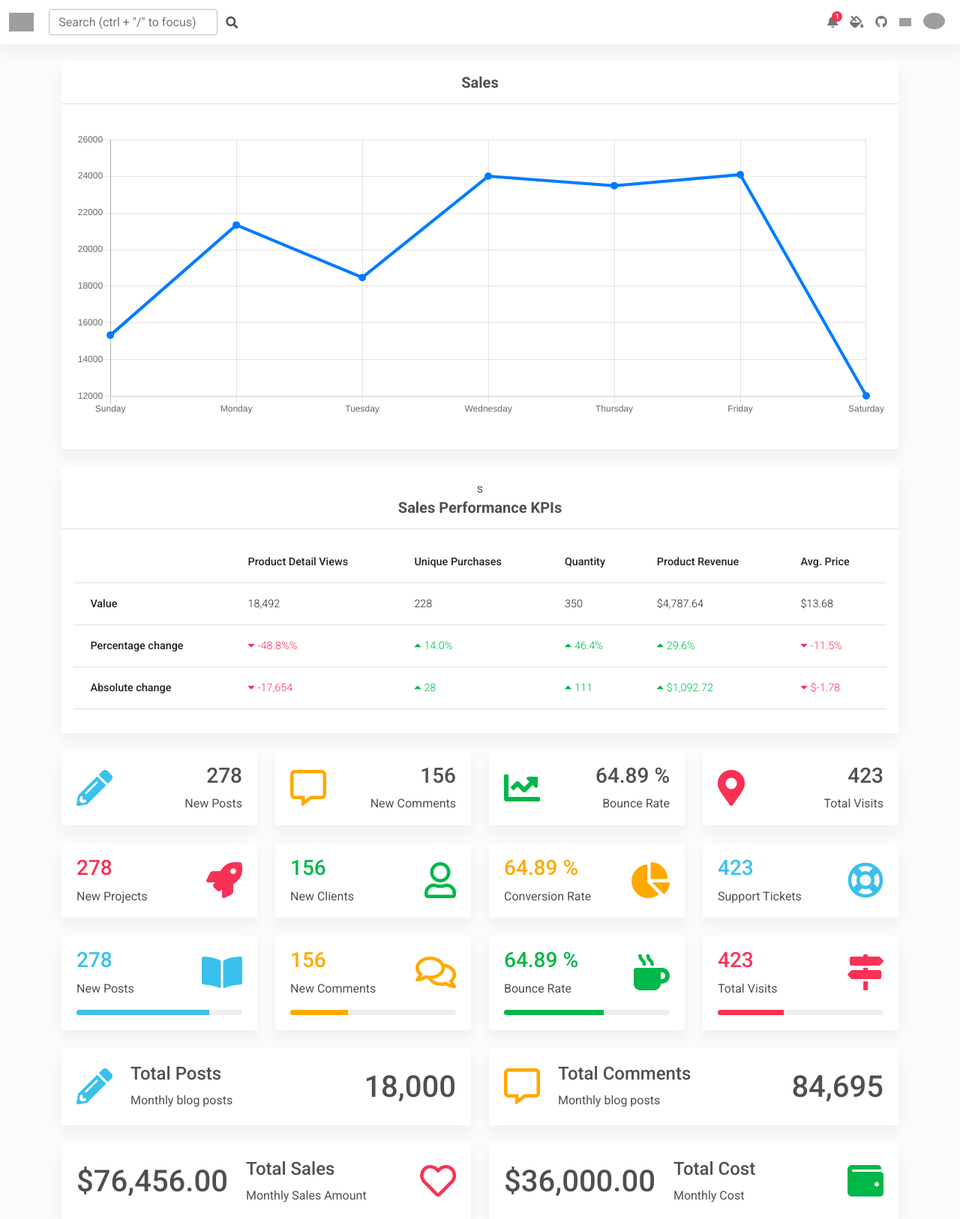
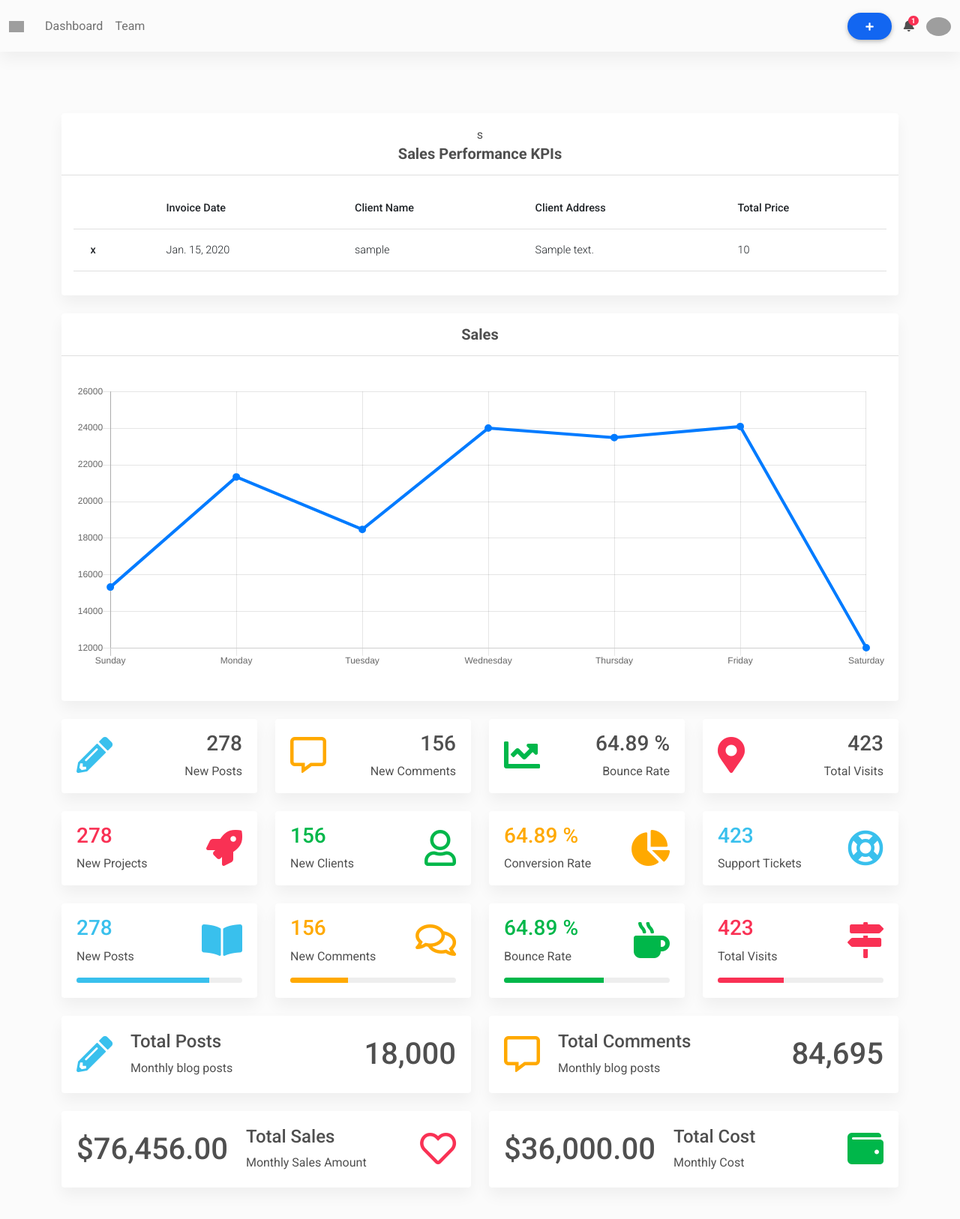
Before and after one commit to derekonyia/sleepy-accountant, a Django app: page /dashboard/ in a window 1280 px wide. Shown: the top 1626 px of the page at 75% size. After the commit the page ends 1560 px from the top, so only its background shows below. Run offline with Django 4.2, Linux system fonts and the light colour scheme; tables that the repository leaves empty hold one stand-in row (values such as "Sample post"); some libraries are stand-ins or nearby versions; grey boxes are pictures that could not be loaded.

Commit message:
fixed templates to view invoices and created a detailed view of invoice

```diff
--- a/accountant/urls.py
+++ b/accountant/urls.py
@@ -15,9 +15,10 @@ Including another URLconf
 """
 from django.contrib import admin
 from django.urls import path
-from users.views import dashboard_view
+from invoice.views import dashboard_view, invoice_detail_view
 
 urlpatterns = [
     path('admin/', admin.site.urls),
     path('dashboard/', dashboard_view, name='dashboard view'),
+    path('invoice/<int:id>',invoice_detail_view, name='invoice_detail_view' ),
 ]
--- a/users/templates/dashboard.html
+++ b/invoice/templates/dashboard.html
@@ -5,19 +5,6 @@
 		<!--Main layout-->
 	  <main style="margin-top: 58px">
 	    <div class="container pt-4">
-	      <!-- Section: Main chart -->
-	      <section class="mb-4">
-	        <div class="card">
-	          <div class="card-header py-3">
-	            <h5 class="mb-0 text-center"><strong>Sales</strong></h5>
-	          </div>
-	          <div class="card-body">
-	            <canvas class="my-4 w-100" id="myChart" height="380"></canvas>
-	          </div>
-	        </div>
-	      </section>
-	      <!-- Section: Main chart -->
-
 	    <!--Section: Sales Performance KPIs-->
 	      <section class="mb-4">
 	        <div class="card">
@@ -32,78 +19,22 @@
 	                <thead>
 	                  <tr>
 	                    <th scope="col"></th>
-	                    <th scope="col">Product Detail Views</th>
-	                    <th scope="col">Unique Purchases</th>
-	                    <th scope="col">Quantity</th>
-	                    <th scope="col">Product Revenue</th>
-	                    <th scope="col">Avg. Price</th>
+	                    <th scope="col">Invoice Date</th>
+	                    <th scope="col">Client Name</th>
+	                    <th scope="col">Client Address</th>
+	                    <th scope="col">Total Price</th>
 	                  </tr>
 	                </thead>
 	                <tbody>
+	                	{% for invoice in all_invoice %}
 	                  <tr>
-	                    <th scope="row">Value</th>
-	                    <td>18,492</td>
-	                    <td>228</td>
-	                    <td>350</td>
-	                    <td>$4,787.64</td>
-	                    <td>$13.68</td>
+	                    <th scope="row">{{ invoice.i_hash }}</th>
+	                    <td>{{ invoice.issue_date }}</td>
+	                    <td>{{ invoice.client.username }}</td>
+	                    <td>{{ invoice.client.address }}</td>
+	                    <td>{{ invoice.total }}</td>
 	                  </tr>
-	                  <tr>
-	                    <th scope="row">Percentage change</th>
-	                    <td>
-	                      <span class="text-danger">
-	                        <i class="fas fa-caret-down me-1"></i><span>-48.8%%</span>
-	                      </span>
-	                    </td>
-	                    <td>
-	                      <span class="text-success">
-	                        <i class="fas fa-caret-up me-1"></i><span>14.0%</span>
-	                      </span>
-	                    </td>
-	                    <td>
-	                      <span class="text-success">
-	                        <i class="fas fa-caret-up me-1"></i><span>46.4%</span>
-	                      </span>
-	                    </td>
-	                    <td>
-	                      <span class="text-success">
-	                        <i class="fas fa-caret-up me-1"></i><span>29.6%</span>
-	                      </span>
-	                    </td>
-	                    <td>
-	                      <span class="text-danger">
-	                        <i class="fas fa-caret-down me-1"></i><span>-11.5%</span>
-	                      </span>
-	                    </td>
-	                  </tr>
-	                  <tr>
-	                    <th scope="row">Absolute change</th>
-	                    <td>
-	                      <span class="text-danger">
-	                        <i class="fas fa-caret-down me-1"></i><span>-17,654</span>
-	                      </span>
-	                    </td>
-	                    <td>
-	                      <span class="text-success">
-	                        <i class="fas fa-caret-up me-1"></i><span>28</span>
-	                      </span>
-	                    </td>
-	                    <td>
-	                      <span class="text-success">
-	                        <i class="fas fa-caret-up me-1"></i><span>111</span>
-	                      </span>
-	                    </td>
-	                    <td>
-	                      <span class="text-success">
-	                        <i class="fas fa-caret-up me-1"></i><span>$1,092.72</span>
-	                      </span>
-	                    </td>
-	                    <td>
-	                      <span class="text-danger">
-	                        <i class="fas fa-caret-down me-1"></i><span>$-1.78</span>
-	                      </span>
-	                    </td>
-	                  </tr>
+	                  	{% endfor %}
 	                </tbody>
 	              </table>
 	            </div>
@@ -111,6 +42,20 @@
 	        </div>
 	      </section>
 	      <!--Section: Sales Performance KPIs-->
+	      <!-- Section: Main chart -->
+	      <section class="mb-4">
+	        <div class="card">
+	          <div class="card-header py-3">
+	            <h5 class="mb-0 text-center"><strong>Sales</strong></h5>
+	          </div>
+	          <div class="card-body">
+	            <canvas class="my-4 w-100" id="myChart" height="380"></canvas>
+	          </div>
+	        </div>
+	      </section>
+	      <!-- Section: Main chart -->
+
+
 
 	      <!--Section: Minimal statistics cards-->
 	      <section>
--- a/invoice/views.py
+++ b/invoice/views.py
@@ -1,3 +1,28 @@
 from django.shortcuts import render
+from .models import Invoice, InvoiceDetail
 
 # Create your views here.
+
+def dashboard_view(request):
+	invoice = Invoice.objects.all() # change this to only return invoice issued and owned by user
+	context = {
+			'all_invoice' : invoice,
+	}
+	return render(request, 'dashboard.html', context)
+
+def invoice_detail_view(request, id):
+	invoice = Invoice.objects.get(pk=id)
+	invoice_details = invoice.invoicedetail_set.all()
+	print(invoice_details[0].description)
+	subtotal = 0
+	tax = invoice.tax
+	for val in invoice_details:
+		subtotal += val.amount
+	total = subtotal + tax
+	context ={
+		'invoice':invoice,
+		'invoice_details':invoice_details,
+		'subtotal': subtotal,
+		'total': total,
+	}
+	return render(request, 'invoice_detail_view.html', context)
--- a/templates/base.html
+++ b/templates/base.html
@@ -7,7 +7,7 @@
   <meta charset="UTF-8" />
   <meta name="viewport" content="width=device-width, initial-scale=1, shrink-to-fit=no" />
   <meta http-equiv="x-ua-compatible" content="ie=edge" />
-  <title>Material Design for Bootstrap</title>
+  <title>Sleepy Accountant</title>
   <!-- Font Awesome -->
   <link rel="stylesheet" href="https://use.fontawesome.com/releases/v5.11.2/css/all.css" />
   <!-- Google Fonts Roboto -->
@@ -28,115 +28,119 @@
     <!-- Sidebar -->
 
     <!-- Navbar -->
-    <nav id="main-navbar" class="navbar navbar-expand-lg navbar-light bg-white fixed-top">
+    <nav class="navbar navbar-expand-lg navbar-light bg-light">
       <!-- Container wrapper -->
       <div class="container-fluid">
         <!-- Toggle button -->
-        <button class="navbar-toggler" type="button" data-mdb-toggle="collapse" data-mdb-target="#sidebarMenu"
-          aria-controls="sidebarMenu" aria-expanded="false" aria-label="Toggle navigation">
+        <button
+          class="navbar-toggler"
+          type="button"
+          data-mdb-toggle="collapse"
+          data-mdb-target="#navbarSupportedContent"
+          aria-controls="navbarSupportedContent"
+          aria-expanded="false"
+          aria-label="Toggle navigation"
+        >
           <i class="fas fa-bars"></i>
         </button>
 
-        <!-- Brand -->
-        <a class="navbar-brand" href="#">
-          <img src="https://mdbootstrap.com/img/logo/mdb-transaprent-noshadows.png" height="25" alt="" loading="lazy" />
-        </a>
-        <!-- Search form -->
-        <form class="d-none d-md-flex input-group w-auto my-auto">
-          <input autocomplete="off" type="search" class="form-control rounded"
-            placeholder='Search (ctrl + "/" to focus)' style="min-width: 225px" />
-          <span class="input-group-text border-0"><i class="fas fa-search"></i></span>
-        </form>
+        <!-- Collapsible wrapper -->
+        <div class="collapse navbar-collapse" id="navbarSupportedContent">
+          <!-- Navbar brand -->
+          <a class="navbar-brand mt-2 mt-lg-0" href="#">
+            <img
+              src="https://mdbcdn.b-cdn.net/img/logo/mdb-transaprent-noshadows.webp"
+              height="15"
+              alt="MDB Logo"
+              loading="lazy"
+            />
+          </a>
+          <!-- Left links -->
+          <ul class="navbar-nav me-auto mb-2 mb-lg-0">
+            <li class="nav-item">
+              <a class="nav-link" href="#">Dashboard</a>
+            </li>
+            <li class="nav-item">
+              <a class="nav-link" href="#">Team</a>
+            </li>
 
-        <!-- Right links -->
-        <ul class="navbar-nav ms-auto d-flex flex-row">
-          <!-- Notification dropdown -->
-          <li class="nav-item dropdown">
-            <a class="nav-link me-3 me-lg-0 dropdown-toggle hidden-arrow" href="#" id="navbarDropdownMenuLink"
-              role="button" data-mdb-toggle="dropdown" aria-expanded="false">
+          </ul>
+          <!-- Left links -->
+        </div>
+        <!-- Collapsible wrapper -->
+
+        <!-- Right elements -->
+        <div class="d-flex align-items-center">
+          <!-- Icon -->
+          <a class="nav-link" href="#"><button type="button" class="btn btn-primary btn-rounded"><i class="fas fa-plus"></i></button></a>
+
+          <!-- Notifications -->
+          <div class="dropdown">
+            <a
+              class="text-reset me-3 dropdown-toggle hidden-arrow"
+              href="#"
+              id="navbarDropdownMenuLink"
+              role="button"
+              data-mdb-toggle="dropdown"
+              aria-expanded="false"
+            >
               <i class="fas fa-bell"></i>
               <span class="badge rounded-pill badge-notification bg-danger">1</span>
             </a>
-            <ul class="dropdown-menu dropdown-menu-end" aria-labelledby="navbarDropdownMenuLink">
-              <li><a class="dropdown-item" href="#">Some news</a></li>
-              <li><a class="dropdown-item" href="#">Another news</a></li>
+            <ul
+              class="dropdown-menu dropdown-menu-end"
+              aria-labelledby="navbarDropdownMenuLink"
+            >
               <li>
-                <a class="dropdown-item" href="#">Something else</a>
+                <a class="dropdown-item" href="#">Some news</a>
+              </li>
+              <li>
+                <a class="dropdown-item" href="#">Another news</a>
+              </li>
+              <li>
+                <a class="dropdown-item" href="#">Something else here</a>
               </li>
             </ul>
-          </li>
-
-          <!-- Icon -->
-          <li class="nav-item">
-            <a class="nav-link me-3 me-lg-0" href="#">
-              <i class="fas fa-fill-drip"></i>
+          </div>
+          <!-- Avatar -->
+          <div class="dropdown">
+            <a
+              class="dropdown-toggle d-flex align-items-center hidden-arrow"
+              href="#"
+              id="navbarDropdownMenuAvatar"
+              role="button"
+              data-mdb-toggle="dropdown"
+              aria-expanded="false"
+            >
+              <img
+                src="https://mdbcdn.b-cdn.net/img/new/avatars/2.webp"
+                class="rounded-circle"
+                height="25"
+                alt="Black and White Portrait of a Man"
+                loading="lazy"
+              />
             </a>
-          </li>
-          <!-- Icon -->
-          <li class="nav-item me-3 me-lg-0">
-            <a class="nav-link" href="#">
-              <i class="fab fa-github"></i>
-            </a>
-          </li>
-
-          <!-- Icon dropdown -->
-          <li class="nav-item dropdown">
-            <a class="nav-link me-3 me-lg-0 dropdown-toggle hidden-arrow" href="#" id="navbarDropdown" role="button"
-              data-mdb-toggle="dropdown" aria-expanded="false">
-              <i class="united kingdom flag m-0"></i>
-            </a>
-            <ul class="dropdown-menu dropdown-menu-end" aria-labelledby="navbarDropdown">
+            <ul
+              class="dropdown-menu dropdown-menu-end"
+              aria-labelledby="navbarDropdownMenuAvatar"
+            >
               <li>
-                <a class="dropdown-item" href="#"><i class="united kingdom flag"></i>English
-                  <i class="fa fa-check text-success ms-2"></i></a>
+                <a class="dropdown-item" href="#">My profile</a>
               </li>
               <li>
-                <hr class="dropdown-divider" />
+                <a class="dropdown-item" href="#">Settings</a>
               </li>
               <li>
-                <a class="dropdown-item" href="#"><i class="poland flag"></i>Polski</a>
-              </li>
-              <li>
-                <a class="dropdown-item" href="#"><i class="china flag"></i>中文</a>
-              </li>
-              <li>
-                <a class="dropdown-item" href="#"><i class="japan flag"></i>日本語</a>
-              </li>
-              <li>
-                <a class="dropdown-item" href="#"><i class="germany flag"></i>Deutsch</a>
-              </li>
-              <li>
-                <a class="dropdown-item" href="#"><i class="france flag"></i>Français</a>
-              </li>
-              <li>
-                <a class="dropdown-item" href="#"><i class="spain flag"></i>Español</a>
-              </li>
-              <li>
-                <a class="dropdown-item" href="#"><i class="russia flag"></i>Русский</a>
-              </li>
-              <li>
-                <a class="dropdown-item" href="#"><i class="portugal flag"></i>Português</a>
+                <a class="dropdown-item" href="#">Logout</a>
               </li>
             </ul>
-          </li>
-
-          <!-- Avatar -->
-          <li class="nav-item dropdown">
-            <a class="nav-link dropdown-toggle hidden-arrow d-flex align-items-center" href="#"
-              id="navbarDropdownMenuLink" role="button" data-mdb-toggle="dropdown" aria-expanded="false">
-              <img src="https://mdbootstrap.com/img/Photos/Avatars/img (31).jpg" class="rounded-circle" height="22"
-                alt="" loading="lazy" />
-            </a>
-            <ul class="dropdown-menu dropdown-menu-end" aria-labelledby="navbarDropdownMenuLink">
-              <li><a class="dropdown-item" href="#">My profile</a></li>
-              <li><a class="dropdown-item" href="#">Settings</a></li>
-              <li><a class="dropdown-item" href="#">Logout</a></li>
-            </ul>
-          </li>
-        </ul>
+          </div>
+        </div>
+        <!-- Right elements -->
       </div>
       <!-- Container wrapper -->
     </nav>
+<!-- Navbar -->
     <!-- Navbar -->
   </header>
   <!--Main Navigation-->
--- a/users/views.py
+++ b/users/views.py
@@ -1,6 +1,3 @@
 from django.shortcuts import render
 
 # Create your views here.
-def dashboard_view(request):
-	context = {}
-	return render(request, 'dashboard.html', context)
```
Also changed, not shown: invoice/templates/invoice_detail_view.html (added, +96 -0 lines). Lines whose indentation alone changed are shown as unchanged.
